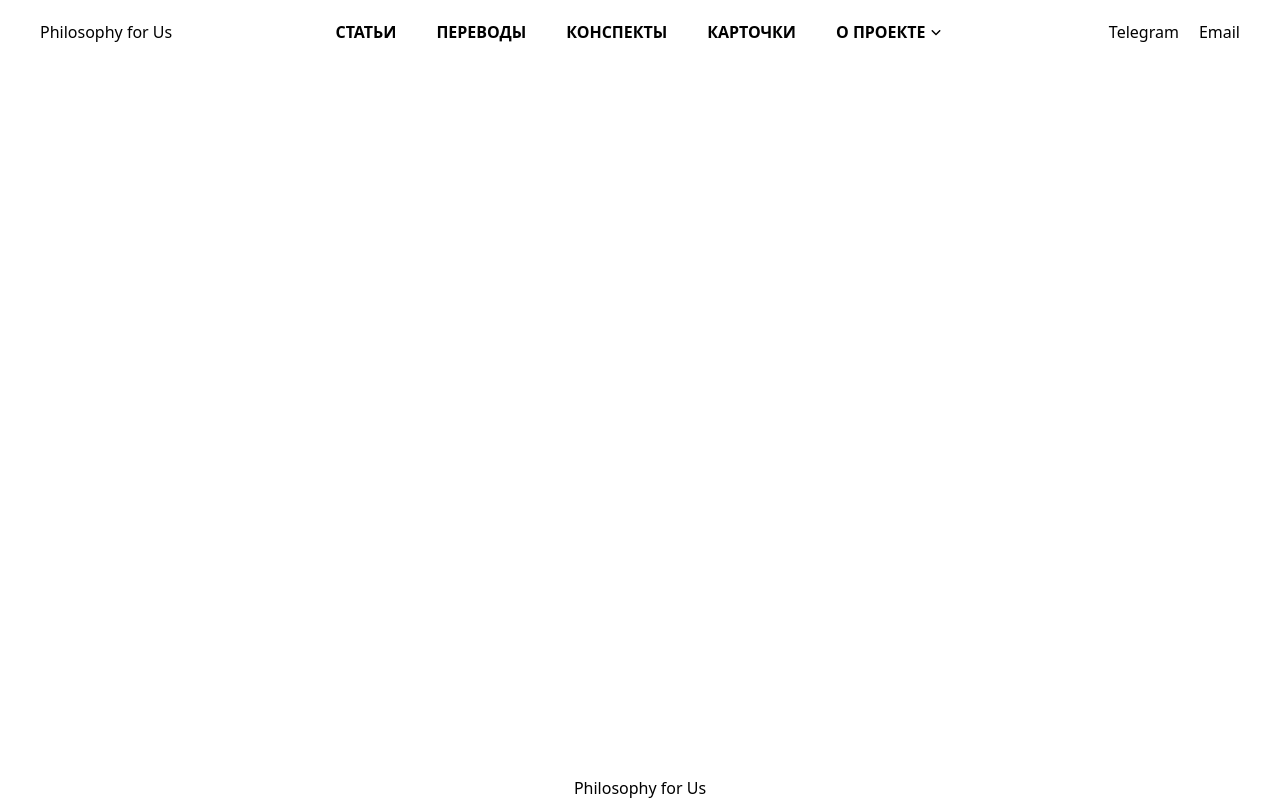
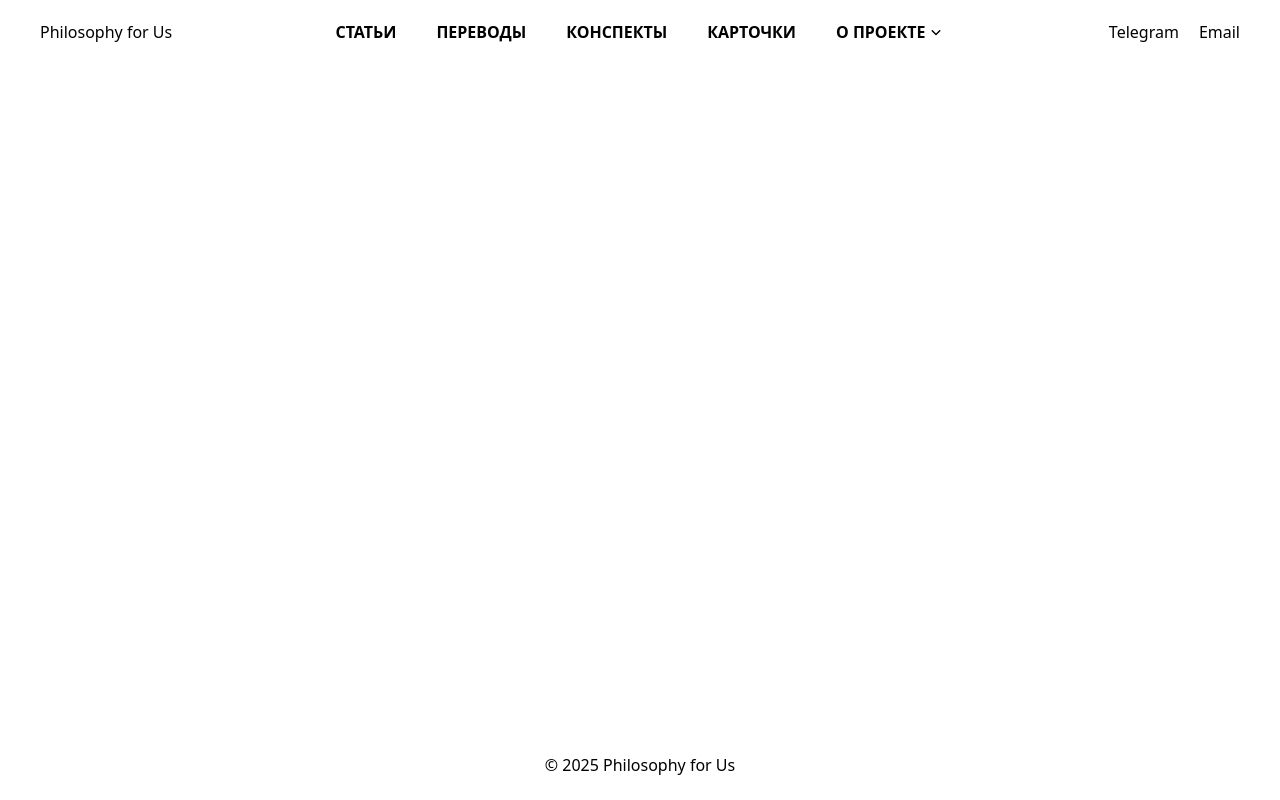
Before and after one commit to cmczk/philosophy-for-us, a SvelteKit app: page / in a window 1280 px wide. Built offline with nearby package versions, Linux system fonts and the light colour scheme.

Commit message:
Add styles for footer

```diff
--- a/src/routes/+layout.svelte
+++ b/src/routes/+layout.svelte
@@ -28,9 +28,9 @@
   <main class="main">
     {@render children()}
   </main>
-  <footer class="footer">
+  <footer class="footer flex h-[70px] items-center justify-center">
     <div class="flex items-center justify-center">
-      <p>Philosophy for Us</p>
+      <p>&#169; 2025 Philosophy for Us</p>
     </div>
   </footer>
 </div>
```
